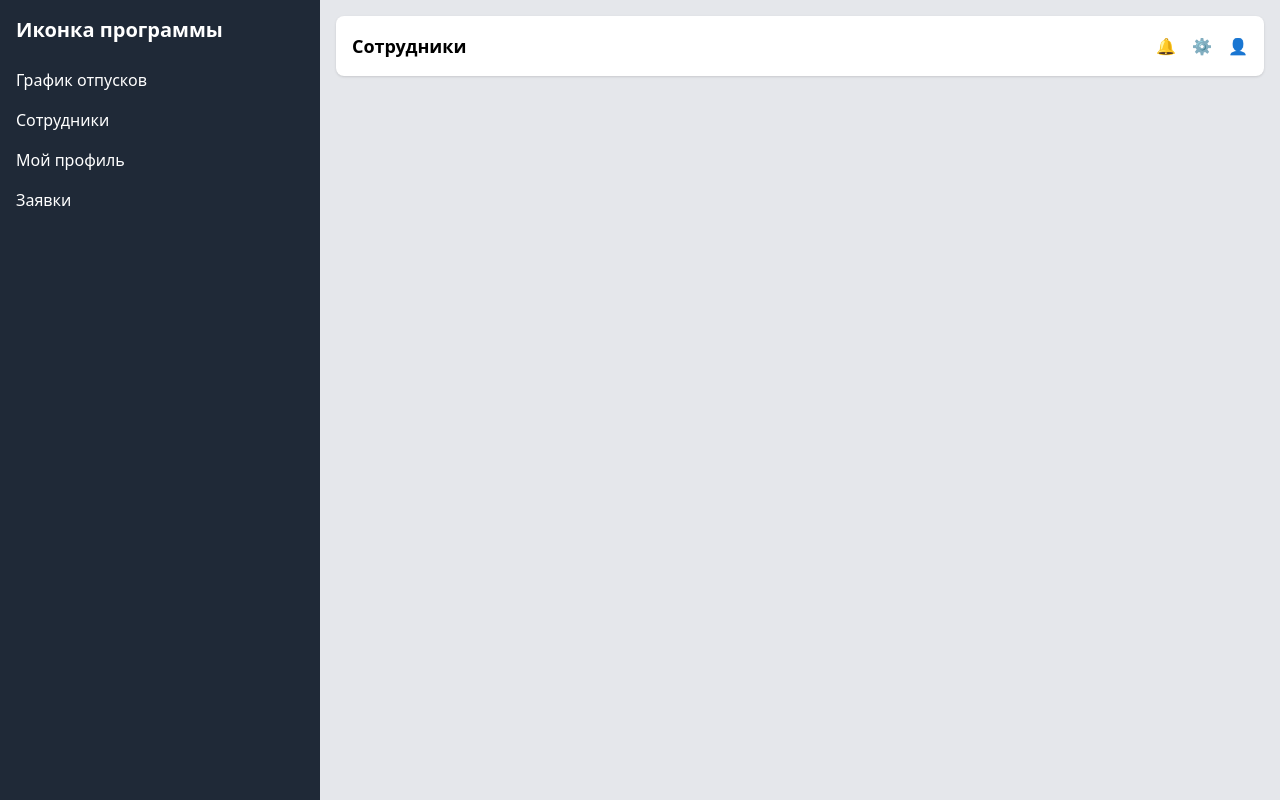
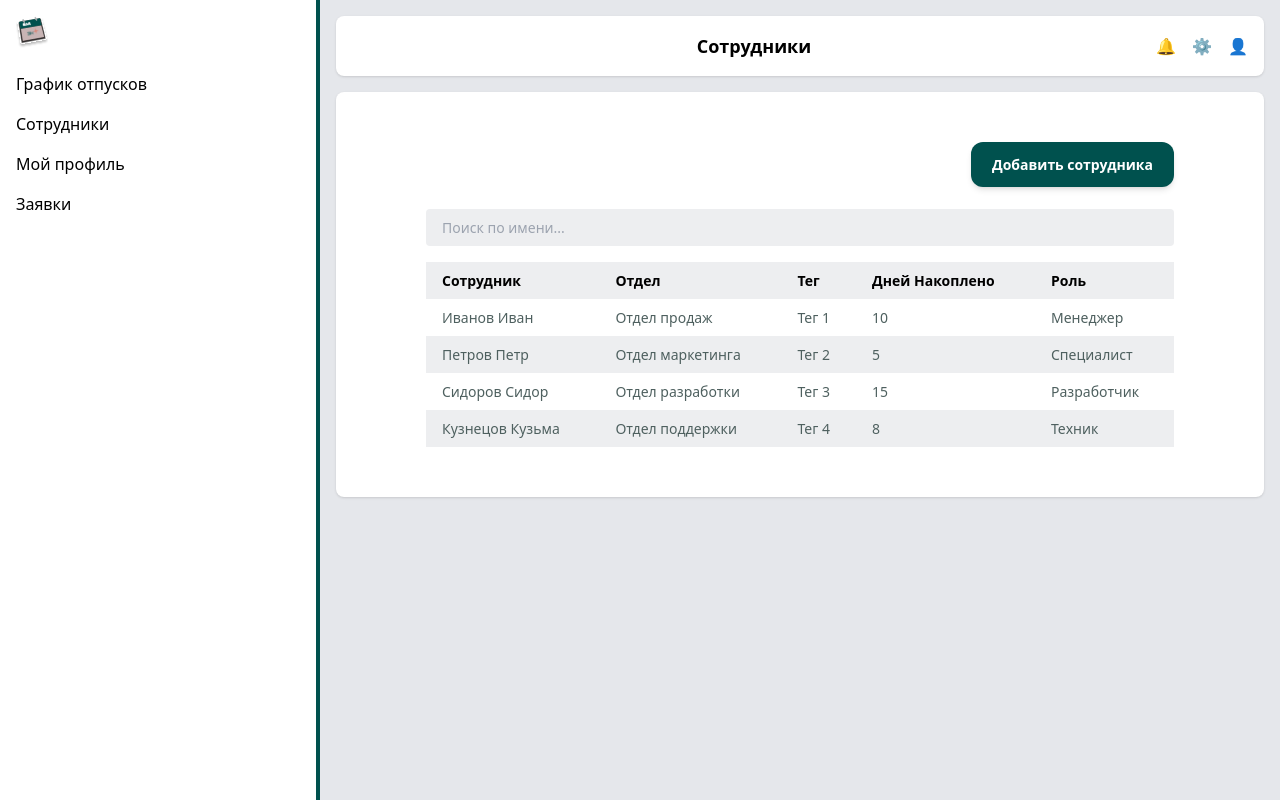
Before and after one commit to ToshaTosha/vacation-planning, a React (Create React App) app: page /employees in a window 1280 px wide. Built offline with nearby package versions, Linux system fonts and the light colour scheme.

Commit message:
доблена таблица и изменён лаяут

```diff
--- a/craco.config.js
+++ b/craco.config.js
@@ -4,7 +4,7 @@ const path = require('path');
 module.exports = {
   webpack: {
     alias: {
-      '@': path.resolve(__dirname, 'src'), // Укажите путь к вашей папке src
+      '@': path.resolve(__dirname, 'src'),
     },
   },
 };
--- /dev/null
+++ b/react-app-env.d.ts
@@ -0,0 +1,4 @@
+declare module '*.png';
+declare module '*.svg';
+declare module '*.jpeg';
+declare module '*.jpg';
--- a/src/App.js
+++ b/src/App.js
@@ -5,12 +5,11 @@ import {
   Routes,
   useLocation,
 } from 'react-router-dom';
-import Home from './pages/Home';
-import About from './pages/About';
 import Layout from './components/Layout.tsx';
 import Settings from '@/pages/Settings.tsx';
 import VacationSchedule from '@/pages/VacationSchedule';
 import UserProfile from '@/pages/UserProfile';
+import EmployeeList from '@/pages/EmployeeList';
 
 const App = () => {
   const location = useLocation();
@@ -43,13 +42,11 @@ const App = () => {
   return (
     <Layout title={title}>
       <Routes>
-        <Route path="/" element={<Home />} />
-        {/* <Route path="/employees" element={<Employees />} />
-        <Route path="/requests" element={<Requests />} /> */}
+        {/* <Route path="/employees" element={<Employees />} /> */}
         <Route path="/profile" element={<UserProfile />} />
-        <Route path="/about" element={<About />} />
         <Route path="/settings" element={<Settings />} />
         <Route path="/schedule" element={<VacationSchedule />} />
+        <Route path="/employees" element={<EmployeeList />} />
       </Routes>
     </Layout>
   );
--- a/src/components/CommonButton.tsx
+++ b/src/components/CommonButton.tsx
@@ -9,7 +9,7 @@ const CommonButton = ({ text, onClick }: ButtonProps) => {
   return (
     <button
       onClick={onClick}
-      className="bg-[#00514E] text-white font-bold text-[14px] px-[46px] py-[18px] shadow-md hover:shadow-lg transition-shadow duration-200 rounded-2xl"
+      className="bg-[#00514E] text-white font-bold text-[14px] px-[21px] py-[12px] shadow-md hover:shadow-lg transition-shadow duration-200 rounded-xl"
     >
       {text}
     </button>
--- /dev/null
+++ b/src/components/EmployeeTable.tsx
@@ -0,0 +1,88 @@
+import React from 'react';
+
+const EmployeeTable = () => {
+  const data = [
+    {
+      employee: 'Иванов Иван',
+      department: 'Отдел продаж',
+      tag: 'Тег 1',
+      daysAccumulated: 10,
+      role: 'Менеджер',
+    },
+    {
+      employee: 'Петров Петр',
+      department: 'Отдел маркетинга',
+      tag: 'Тег 2',
+      daysAccumulated: 5,
+      role: 'Специалист',
+    },
+    {
+      employee: 'Сидоров Сидор',
+      department: 'Отдел разработки',
+      tag: 'Тег 3',
+      daysAccumulated: 15,
+      role: 'Разработчик',
+    },
+    {
+      employee: 'Кузнецов Кузьма',
+      department: 'Отдел поддержки',
+      tag: 'Тег 4',
+      daysAccumulated: 8,
+      role: 'Техник',
+    },
+  ];
+
+  return (
+    <div className="overflow-x-auto">
+      <table className="min-w-full bg-white">
+        <thead>
+          <tr className="text-left">
+            <th className="font-bold text-[14px] bg-[#EDEEF0] px-4 py-2">
+              Сотрудник
+            </th>
+            <th className="font-bold text-[14px] bg-[#EDEEF0] px-4 py-2">
+              Отдел
+            </th>
+            <th className="font-bold text-[14px] bg-[#EDEEF0] px-4 py-2">
+              Тег
+            </th>
+            <th className="font-bold text-[14px] bg-[#EDEEF0] px-4 py-2">
+              Дней Накоплено
+            </th>
+            <th className="font-bold text-[14px] bg-[#EDEEF0] px-4 py-2">
+              Роль
+            </th>
+          </tr>
+        </thead>
+        <tbody>
+          {data.map((item, index) => (
+            <tr
+              key={index}
+              className={`hover:bg-gray-100 ${
+                index % 2 === 0 ? 'bg-white' : 'bg-[#EDEEF0]'
+              }`}
+            >
+              <td className="text-[#4E605F] text-[14px] px-4 py-2">
+                {item.employee}
+              </td>
+              <td className="text-[#4E605F] text-[14px] px-4 py-2">
+                {item.department}
+              </td>
+              <td className="text-[#4E605F] text-[14px] px-4 py-2">
+                {item.tag}
+              </td>
+              <td className="text-[#4E605F] text-[14px] px-4 py-2">
+                {item.daysAccumulated}
+              </td>
+              <td className="text-[#4E605F] text-[14px] px-4 py-2">
+                {item.role}
+              </td>
+            </tr>
+          ))}
+        </tbody>
+      </table>
+    </div>
+  );
+};
+
+export default EmployeeTable;
--- a/src/components/Layout.tsx
+++ b/src/components/Layout.tsx
@@ -10,9 +10,13 @@ const Layout = ({ children, title }: LayoutProps) => {
   return (
     <div className="flex h-screen">
       {/* Сайдбар */}
-      <aside className="w-1/4 bg-gray-800 text-white p-4 flex flex-col">
+      <aside className="w-1/4 border-r-4 border-[#00514E] p-4 flex flex-col">
         <div className="mb-6">
-          <h1 className="text-xl font-bold">Иконка программы</h1>
+          <img
+            src="/assets/logo.svg"
+            alt="Иконка приложения"
+            className="w-8 h-8"
+          />
         </div>
         <nav className="flex-1">
           <ul>
@@ -44,10 +48,14 @@ const Layout = ({ children, title }: LayoutProps) => {
       <div className="flex-1 bg-gray-200 p-4">
         {/* Шапка */}
         <header className="bg-white rounded-lg shadow p-4 flex justify-between items-center mb-4">
-          <h2 className="text-lg font-semibold">{title}</h2>
+          <div className="flex-grow text-center">
+            <h2 className="text-lg font-semibold">{title}</h2>
+          </div>
           <div className="flex space-x-4">
             <button className="text-gray-600 hover:text-gray-800">🔔</button>
-            <button className="text-gray-600 hover:text-gray-800">⚙️</button>
+            <Link to="/settings">
+              <button className="text-gray-600 hover:text-gray-800">⚙️</button>
+            </Link>
             <button className="text-gray-600 hover:text-gray-800">👤</button>
           </div>
         </header>
--- a/src/pages/About.js
+++ /dev/null
@@ -1,7 +0,0 @@
-import React from 'react';
-
-const About = () => {
-  return <h1>About Page</h1>;
-};
-
-export default About;
--- /dev/null
+++ b/src/pages/EmployeeList.tsx
@@ -0,0 +1,23 @@
+import React, { useState } from 'react';
+import EmployeeTable from '@/components/EmployeeTable';
+import CommonButton from '@/components/CommonButton';
+
+const EmployeeList = () => {
+  const [searchTerm, setSearchTerm] = useState('');
+  return (
+    <div className="bg-white rounded-lg shadow px-[90px] py-[50px]">
+      <div className="flex justify-end mb-[22px]">
+        <CommonButton text="Добавить сотрудника" />
+      </div>
+      <input
+        type="text"
+        placeholder="Поиск по имени..."
+        value={searchTerm}
+        className="w-full text-[14px] bg-[#EDEEF0] px-4 py-2 mb-4 border-none rounded"
+      />
+      <EmployeeTable />
+    </div>
+  );
+};
+
+export default EmployeeList;
--- a/src/pages/Home.js
+++ /dev/null
@@ -1,7 +0,0 @@
-import React from 'react';
-
-const Home = () => {
-  return <h1>Home Page</h1>;
-};
-
-export default Home;
--- a/src/pages/UserProfile.jsx
+++ b/src/pages/UserProfile.jsx
@@ -79,7 +79,7 @@ const UserProfile = () => {
       )}
       <div className="flex justify-around mt-[50px]">
         <CommonButton text="Добавить отпуск" />
-        <CommonButton text="Добавить отпуск" />
+        <CommonButton text="Взять корректировку " />
       </div>
     </div>
   );
```
Also changed, not shown: public/assets/logo.png (added), public/assets/logo.svg (added).
